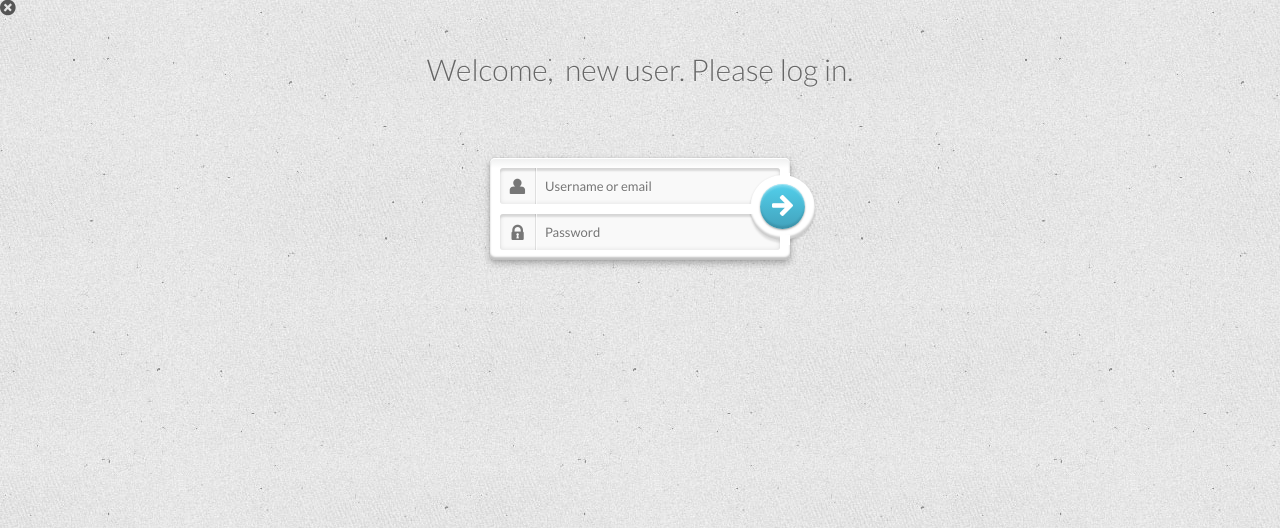
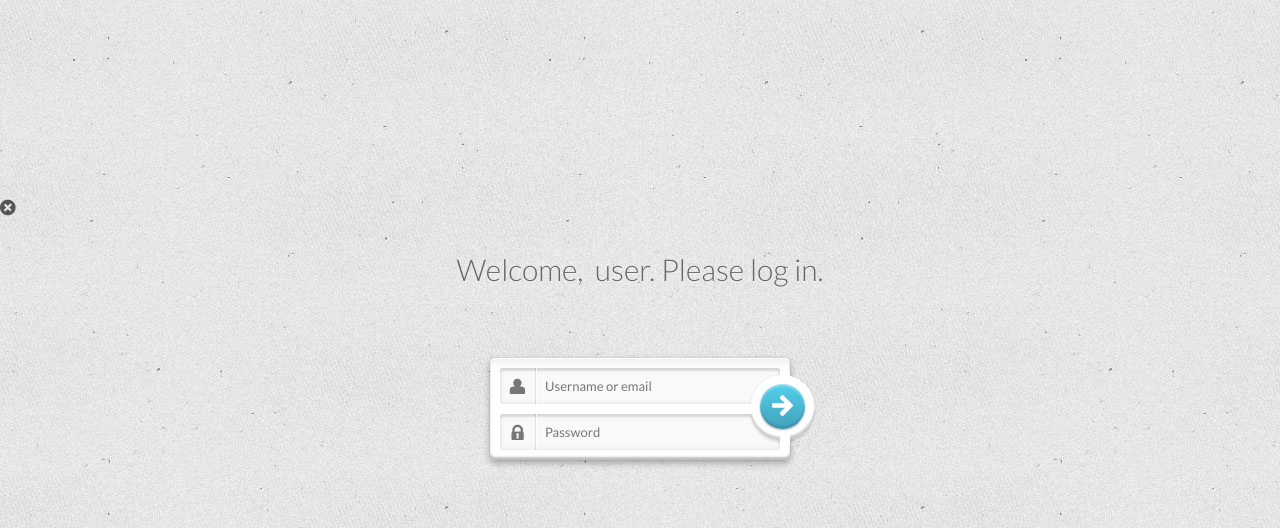
Before and after one commit to gtrdotmcs/myhouserent, a Django app: page /user/login/ in a window 1280 px wide. Shown: the top 528 px of the page. Run offline with Django 3.2, Linux system fonts and the light colour scheme; parts of the project's set-up code (start-up, migrations or seed data) failed here and were passed over; some libraries are stand-ins or nearby versions.

Commit message:
Change some code for user login and some code for the user to get deply to heroku

```diff
--- a/Renter/templates/renterinfo/Renterdetails.html
+++ b/Renter/templates/renterinfo/Renterdetails.html
@@ -49,7 +49,7 @@
     <div class="panel-heading">
       <h4 class="panel-title">
           {{ renterdetails }}<a data-toggle="collapse"  data-parent="#accordion" class="icon-large icon-eye-open" href="#col{{renterdetails.id}}" id="showcollapse">
-          </a><a href="{% url 'Rentdetails:delete_rent_detail' renterdetails.id %}" class="icon-large icon-remove" id="deletepopup"></a></a><a href="{% url 'Rentdetails:editrentdetails' renterdetails.id %}" class="icon-large icon-edit" id="editpopup"></a>
+          </a>{% if user.is_authenticated and perms.Rentdetails.change_rentdetails and perms.Rentdetails.delete_rentdetails %}<a href="{% url 'Rentdetails:delete_rent_detail' renterdetails.id %}" class="icon-large icon-remove" id="deletepopup"></a></a><a href="{% url 'Rentdetails:editrentdetails' renterdetails.id %}" class="icon-large icon-edit" id="editpopup"></a>{% endif %}
       </h4>
     </div>
     <div id="col{{renterdetails.id}}" class="panel-collapse collapse">
@@ -71,5 +71,6 @@
   </div>
   {% endfor %}
 </div>
-<a href="{% url 'Rentdetails:addrentdetails' renterinfo.id %}">+ ADD</a>
+{% if user.is_authenticated and perms.Rentdetails.change_rentdetails and perms.Rentdetails.delete_rentdetails %}
+<a href="{% url 'Rentdetails:addrentdetails' renterinfo.id %}">+ ADD</a>{% endif %}
 {% endblock %}
--- a/houseowner/templates/header_templet.html
+++ b/houseowner/templates/header_templet.html
@@ -35,7 +35,7 @@
       <span class="icon-bar"></span>
       <span class="icon-bar"></span>
     </button>
-    <a class="navbar-brand" href="/houseowner/">MY Rentel Plan</a>
+    <a class="navbar-brand" href="#">MY Rentel Plan</a>
   </div>
   <div class="navbar-collapse collapse navbar-responsive-collapse">
     <ul class="nav navbar-nav navbar-right">
--- a/houseowner/templates/houseowner/houseownerdetails.html
+++ b/houseowner/templates/houseowner/houseownerdetails.html
@@ -9,9 +9,9 @@
       <div class="panel-heading">
         <h4 class="panel-title">
            <a href="{% url 'houseowner:detail' houseowner.id %}">{{ houseowner.Full_Name }}</a>
-           {# if perms.houseowner.change_houseowner and perms.houseowner.delete_houseowner #}
+           {% if user.is_authenticated and perms.houseowner.change_houseowner and perms.houseowner.delete_houseowner %}
            <a data-toggle="collapse"  data-parent="#accordion" class="icon-large icon-eye-open" href="#col{{houseowner.id}}" id="showcollapse"></a>
-           {# endif #}
+           {% endif %}
         </h4>
       </div>
     <div id="col{{houseowner.id}}" class="panel-collapse collapse">
--- a/loginapp/templates/logged_in.html
+++ b/loginapp/templates/logged_in.html
@@ -22,7 +22,7 @@
        <div class="container">
        <div>
        <a href="/user/logout/">
-       <i class="icon-remove-sign icon-large"></i>
+       <i class="icon-remove-sign icon-large" style="margin-top: 200px;"></i>
        </a>
        </div>
        <header>
@@ -31,7 +31,7 @@
                    {% if user.is_authenticated %}
                 <h1>Welcome, {{ user.username }}. Thanks for logging in.now just click on login</h1>
                      {% else %}
-                    <h1>Welcome,&nbsp;  new user. Please log in.</h1>
+                    <h1>Welcome,&nbsp; user. Please log in.</h1>
                     {% endif %}
                 <div class="support-note">
                     <span class="note-ie">Sorry, only modern browsers.</span>
--- a/myhouserent/wsgi.py
+++ b/myhouserent/wsgi.py
@@ -10,7 +10,7 @@ https://docs.djangoproject.com/en/1.6/howto/deployment/wsgi/
 import os
 os.environ.setdefault("DJANGO_SETTINGS_MODULE", "myhouserent.settings")
 
-#''' RunLocaly Comment and  Uncomment Run Heroku(Do not change this comment line)
+''' RunLocaly Comment and  Uncomment Run Heroku(Do not change this comment line)
 from django.core.wsgi import get_wsgi_application
 application = get_wsgi_application()
 
```
Also changed, not shown: myhouserent/settings.py (+5 -5 lines), db.sqlite3, rfc2616.txt (line endings or trailing spaces).
